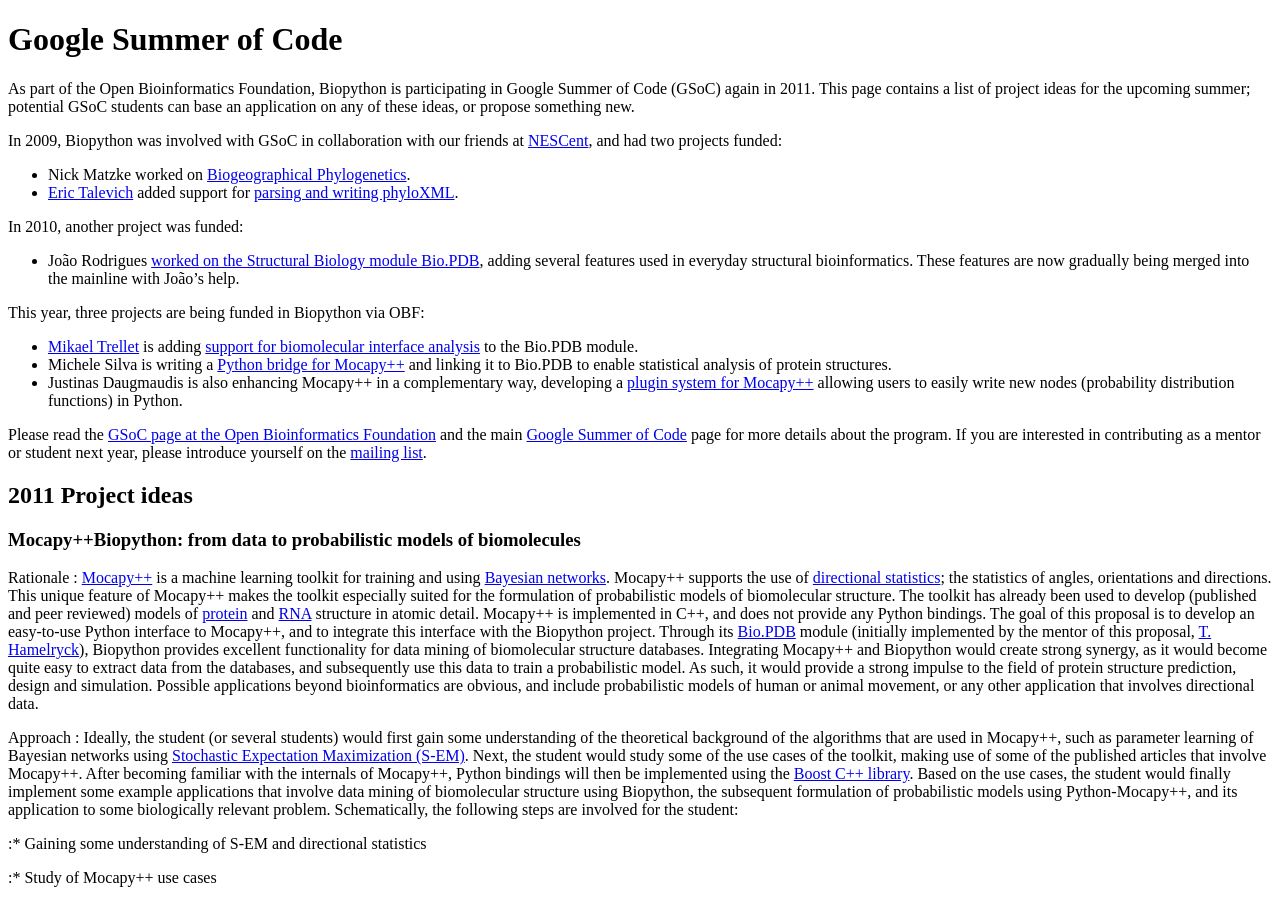
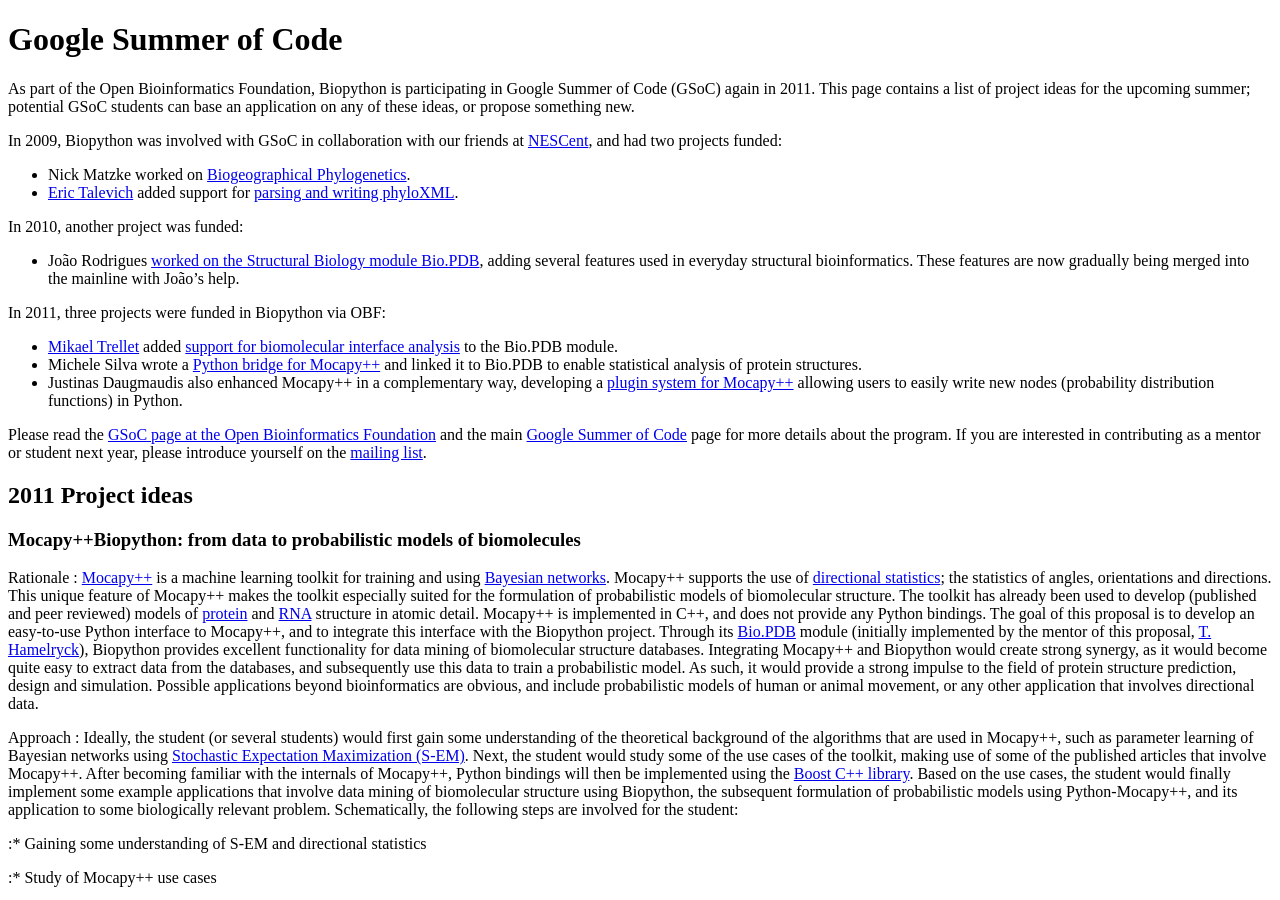
Before and after one commit to biopython/biopython.github.io, a Jekyll site: the page built from wiki/Google_Summer_of_Code.md, in a window 1280 px wide and 900 px high. Built offline with Jekyll 4.4.1, drawn with Linux system fonts in a browser that asks for light colours.

Commit message:
2011 projects to past tense

```diff
--- a/wiki/Google_Summer_of_Code.md
+++ b/wiki/Google_Summer_of_Code.md
@@ -28,16 +28,16 @@ In 2010, another project was funded:
     everyday structural bioinformatics. These features are now gradually
     being merged into the mainline with João's help.
 
-This year, three projects are being funded in Biopython via OBF:
+In 2011, three projects were funded in Biopython via OBF:
 
--   [Mikael Trellet](User%3AMtrellet "wikilink") is adding [support for
+-   [Mikael Trellet](User%3AMtrellet "wikilink") added [support for
     biomolecular interface analysis](GSoC2011_mtrellet "wikilink") to
     the Bio.PDB module.
--   Michele Silva is writing a [Python bridge for
-    Mocapy++](GSOC2011_Mocapy "wikilink") and linking it to Bio.PDB to
+-   Michele Silva wrote a [Python bridge for
+    Mocapy++](GSOC2011_Mocapy "wikilink") and linked it to Bio.PDB to
     enable statistical analysis of protein structures.
--   Justinas Daugmaudis is also enhancing Mocapy++ in a complementary
-    way, developing a [plugin system for
+-   Justinas Daugmaudis also enhanced Mocapy++ in a complementary way,
+    developing a [plugin system for
     Mocapy++](GSOC2011_MocapyExt "wikilink") allowing users to easily
     write new nodes (probability distribution functions) in Python.
 
```
Also changed, not shown: 1 other file.
